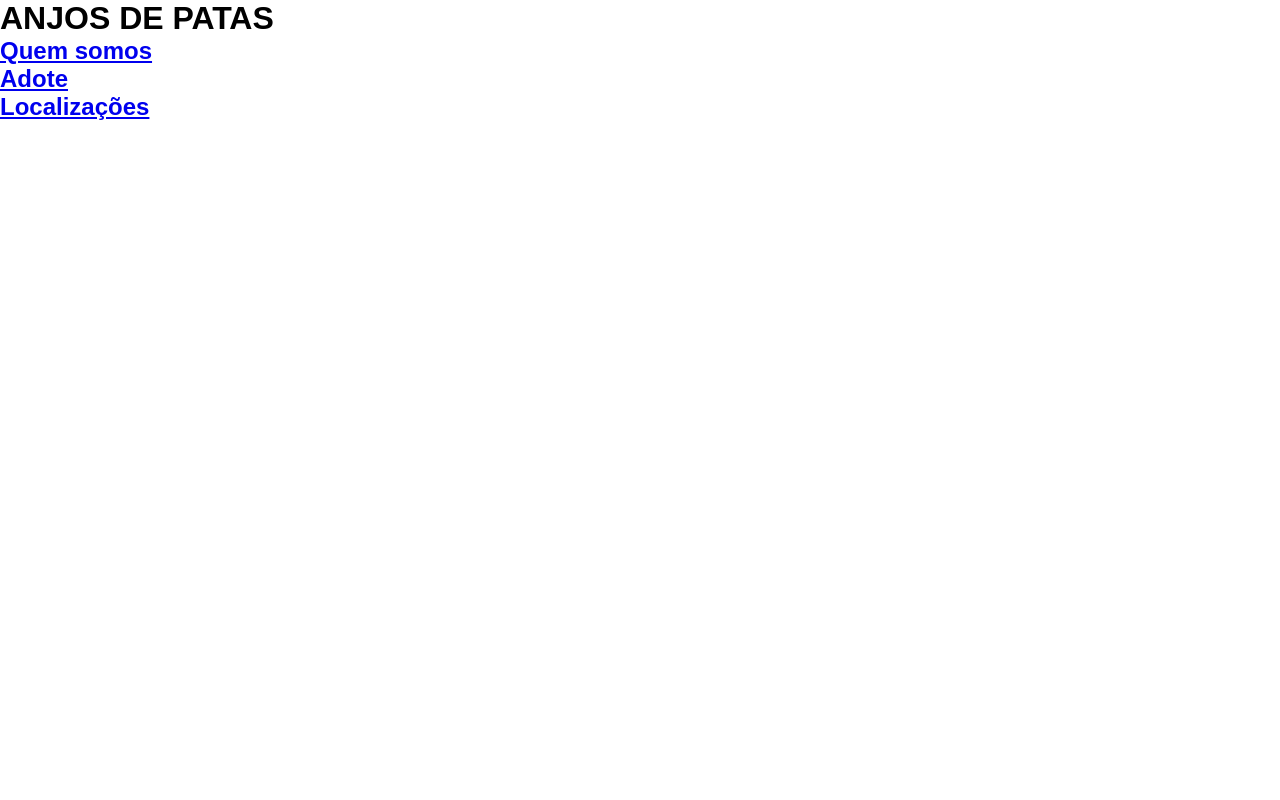
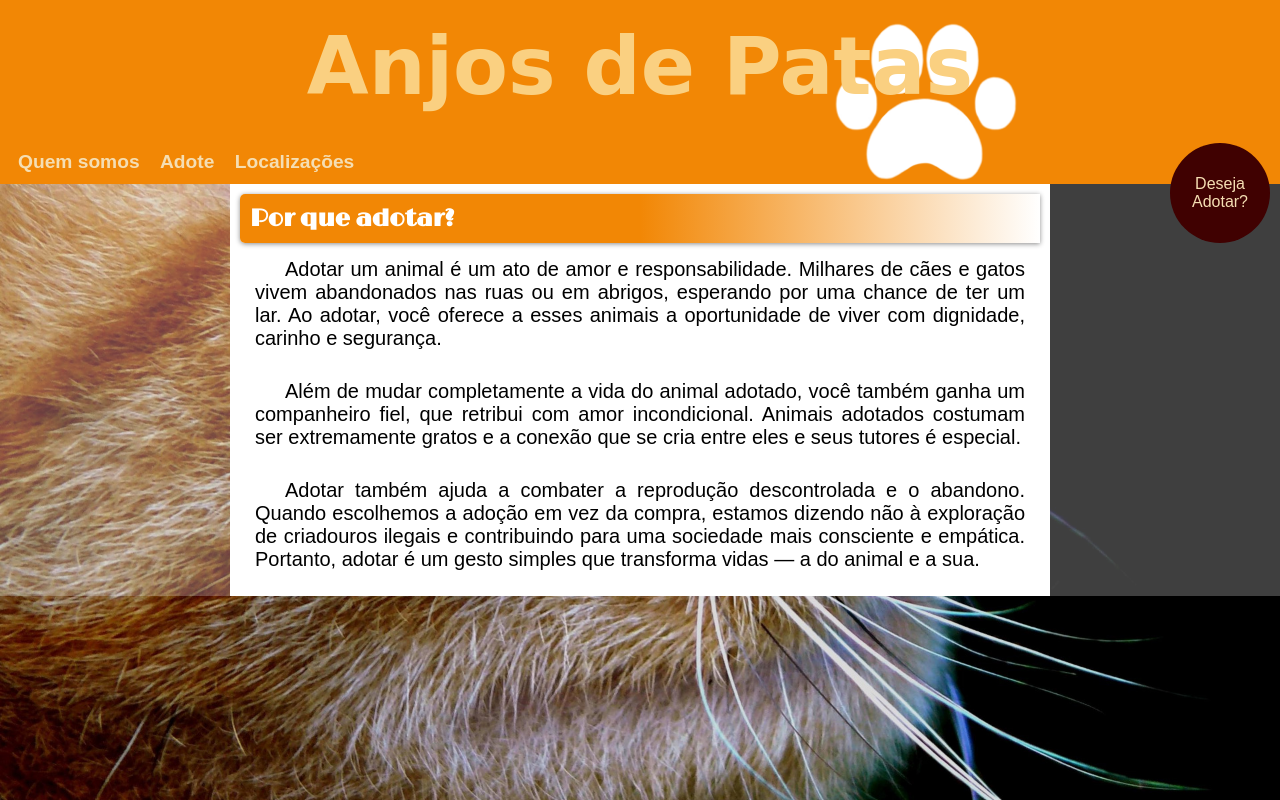
Before and after one commit to Luiswittlich/Meusprojetos, a plain HTML site: page projeto adocao/index.html in a window 1280 px wide. Drawn offline with nearby package versions, Linux system fonts and the light colour scheme; a web font is replaced by a local one.

Commit message:
projeto login

```diff
--- /dev/null
+++ b/projeto adocao/estilos/style.css
@@ -0,0 +1,121 @@
+@charset "UTF-8";
+
+@import url('https://fonts.googleapis.com/css2?family=Ms+Madi&display=swap');
+@import url('https://fonts.googleapis.com/css2?family=Limelight&display=swap');
+
+
+* {
+    margin: 0px;
+    padding: 0px;
+}
+:root {
+    --fonte1: 'Ms Madi', cursive;
+    --fonte2: 'Limelight', sans-serif;
+}
+
+body {
+    font-family: Arial, Helvetica, sans-serif;
+    background-color: #ffea5f;
+    background-image: url(/imagens/fundo-gato.jpeg);
+    background-size: cover;
+    background-attachment: fixed;
+    background-position: top left;
+
+}
+
+/*CONFIG HEADER--------------*/
+
+header {
+    background-color: #F28705;
+    background-image: url(../imagens/pata.png);
+    background-size: contain;
+    background-repeat: no-repeat;
+    background-position: 60vw 10px;
+    padding-bottom: 3px;
+    box-sizing: border-box;
+}
+
+header h1 {
+    color: rgb(250, 208, 129);
+    font-family: var(--fonte1);
+    text-align: center;
+    font-size: 5em;
+    padding: 30px;
+    padding-top: 20px;
+}
+
+nav {
+    background-color: 005C39;
+    margin-left: 10px;
+    box-sizing: border-box;
+}
+nav a {
+    display: inline-block;
+    color: wheat;
+    padding: 8px;
+    text-decoration: none;
+    font-size: 0.8em;
+    border-radius: 8px;
+    box-sizing: border-box;
+
+}
+nav a:hover {
+    background-color: #f2ab05;
+    border: 1px solid rgba(255, 255, 255, 0.493);
+    transform: translate(1px, 0px);
+    box-shadow: 5px 5px 10px rgba(0, 0, 0, 0.523);
+    transition: transform 0.7s, border 0.7s, 0.7s;
+    box-sizing: border-box;
+}
+
+a#adote {
+    display: flex;
+    justify-content: center;
+    align-items: center;
+    float: right;
+    margin-right: 10px;
+    font-size: 1em;
+    text-decoration: none;
+    text-align: center;
+    color: wheat;
+    width: 100px;
+    height: 100px;
+    border-radius: 50%;
+    background-color: #400101;
+}
+
+a#adote:hover {
+    background-color: #f2ab05;
+    border: 1px solid rgba(255, 255, 255, 0.493);
+    transform: translate(1px, 0px);
+    box-shadow: 5px 5px 10px rgba(0, 0, 0, 0.523);
+    transition: transform 0.7s, border 0.7s, 0.7s;
+}
+
+/*CONFIG MAIN -----------------------------*/
+main {
+    background-color: rgba(255, 255, 255, 0.248);
+}
+.corpo {
+    max-width: 800px;
+    margin: auto;
+    padding: 10px;
+    text-align: justify;
+    background-color: #ffffff;
+}
+
+article p{
+    text-align: justify;
+    text-indent: 30px;
+    font-size: 20px;
+    padding: 15px;
+}
+article h1 {
+    background-image: linear-gradient(to right, #F28705,#F28705, #ffffff);
+    border-top-left-radius: 5px;
+    border-bottom-left-radius: 5px;
+    padding: 10px;
+    color: white;
+    font-family: var(--fonte2);
+    box-shadow: 0px 1px 5px rgba(0, 0, 0, 0.459) ;
+}
--- a/projeto adocao/index.html
+++ b/projeto adocao/index.html
@@ -5,20 +5,31 @@
     <meta name="viewport" content="width=device-width, initial-scale=1.0">
     <link rel="shortcut icon" href="imagens/Iconka-Meow-2-Cat-sleep.ico" type="image/x-icon">
     <title>Document</title>
-    <link rel="stylesheet" href="style.css">
+    <link rel="stylesheet" href="estilos/style.css">
 </head>
 <body>
     <header>
-        <h1>ANJOS DE PATAS</h1>
+        <h1>Anjos de Patas </h1>
+        <a id="adote" href="#">Deseja Adotar?</a>
         <nav>
             <a href="#"><h2>Quem somos</h2></a>
             <a href="#"><h2>Adote</h2></a>
             <a href="#"><h2>Localizações</h2></a>
         </nav>
 
+
     </header>
     <main>
+        <article class="corpo">
+            <h1>Por que adotar?</h1>
+            <p>Adotar um animal é um ato de amor e responsabilidade. Milhares de cães e gatos vivem abandonados nas ruas ou em abrigos, esperando por uma chance de ter um lar. Ao adotar, você oferece a esses animais a oportunidade de viver com dignidade, carinho e segurança.</p>
 
+            <p>Além de mudar completamente a vida do animal adotado, você também ganha um companheiro fiel, que retribui com amor incondicional. Animais adotados costumam ser extremamente gratos e a conexão que se cria entre eles e seus tutores é especial.</p>
+
+            <p>Adotar também ajuda a combater a reprodução descontrolada e o abandono. Quando escolhemos a adoção em vez da compra, estamos dizendo não à exploração de criadouros ilegais e contribuindo para uma sociedade mais consciente e empática.
+
+            Portanto, adotar é um gesto simples que transforma vidas — a do animal e a sua.</p>
+        </article>
     </main>
 
 </body>
--- a/projeto adocao/style.css
+++ /dev/null
@@ -1,14 +0,0 @@
-@charset "UTF-8";
-
-* {
-    margin: 0px;
-    padding: 0px;
-}
-
-body {
-    font-family: Arial, Helvetica, sans-serif;
-}
-
-nav img:hover {
-    visibility: visible;
-}
--- /dev/null
+++ b/projetologin/estilos/media-query.css
@@ -0,0 +1,81 @@
+@charset "UTF-8";
+/*TODAS AS DEMAIS MEDIAS*/
+
+/*typical device breakpoints
+------------------------------
+Pequenas telas : até 600px
+Celular: de 600px até 768px
+Tablet: de 768px até 992px
+Desktop: 992px ate 1200px
+Grandes Telas: acima de 1200px
+-------------------------------
+*/
+
+@media screen and (min-width: 768px) and (max-width:992px) {
+    body {
+        background-image: linear-gradient(to bottom, purple, rgb(101, 196, 142));
+    }
+    section#login {
+        width: 80vw;
+        max-height: 400px;
+
+    }
+
+    section#login > div#img {
+        float: left;
+        width: 30%;
+        height: 100%;
+    }
+
+    section#login > div#login2 {
+        float: right;
+        width: 70%;
+        height: 100%;
+    }
+}
+
+@media screen and (min-width: 992px) and (max-width:1200px) {
+    body {
+        background-image: linear-gradient(to bottom, purple, rgb(101, 196, 142));
+    }
+    section#login {
+        width: 80vw;
+        max-height: 400px;
+
+    }
+
+    section#login > div#img {
+        float: right;
+        width: 50%;
+        height: 100%;
+    }
+
+    section#login > div#login2 {
+        float: left;
+        width: 50%;
+        height: 100%;
+    }
+}
+
+@media screen and (min-width: 1200px) {
+    body {
+        background-image: linear-gradient(to bottom, purple, rgb(101, 196, 142));
+    }
+    section#login {
+        width: 80vw;
+        max-height: 400px;
+
+    }
+
+    section#login > div#img {
+        float: right;
+        width: 60%;
+        height: 100%;
+    }
+
+    section#login > div#login2 {
+        float: left;
+        width: 40%;
+        height: 100%;
+    }
+}
--- /dev/null
+++ b/projetologin/estilos/style.css
@@ -0,0 +1,106 @@
+@charset "UTF-8";
+
+* {
+    padding: 0px;
+    margin: 0px;
+    font-family: system-ui, -apple-system, BlinkMacSystemFont, 'Segoe UI', Roboto, Oxygen, Ubuntu, Cantarell, 'Open Sans', 'Helvetica Neue', sans-serif;
+    box-sizing: border-box;
+}
+
+html, body {
+    height: 100vh;
+    width: 100vw;
+    background-color: purple;
+}
+
+main {
+    position: relative;
+    height: 100vh;
+}
+
+section#login {
+    position: absolute;
+    top: 50%;
+    left: 50%;
+    transform: translate(-50%, -50%);
+    width: 300px;
+    height: 570px;
+    border-radius: 10px;
+    background-color: rgb(255, 255, 255);
+    box-shadow: 0px 0px 10px rgba(0, 0, 0, 0.397);
+    overflow: hidden;
+}
+
+div#img {
+    display: block;
+    background: blue url(../imagens/imagem.jpg) no-repeat center center;
+    background-size: cover;
+    height: 40%;
+
+}
+
+div#login2 {
+    display: block;
+    margin: auto;
+    text-align: center;
+}
+
+div#login2 > h1 {
+    padding: 7px;
+}
+
+div#login2 > p {
+    text-align: justify;
+    font-size: 1em;
+    padding-bottom: 10px;
+    padding: 7px;
+}
+
+i {
+    display: inline-block;
+    padding: 9px;
+    width: 15%;
+    margin-bottom: 1px;
+    background-color: purple;
+    color: white;
+    border-top-left-radius: 10px;
+    border-bottom-left-radius: 10px;
+
+}
+
+input.login {
+    display: inline-block;
+    z-index: 10;
+    padding: 2px;
+    height: 42px;
+    width: 75%;
+    transform: translate(0px, -4px);
+    border: 2px solid purple;
+    border-radius: 10px;
+    margin-bottom: 1px;
+    padding-right: 12px;
+    font-size: 1.2em;
+}
+#entrar {
+    width: 90%;
+    padding: 10px;
+    border-radius: 10px;
+    margin-bottom: 5px;
+    background-color: rgb(101, 196, 142);
+    color: white;
+}
+
+input#entrar:hover {
+    background-color: rgb(78, 148, 108);
+}
+
+.esqueci {
+    width: 90%;
+    height: 42px;
+    border-radius: 10px;
+    margin-bottom: 5px;
+}
+
+input.esqueci:hover {
+    background-color: rgb(101, 196, 142);
+}
```
Also changed, not shown: projetologin/index.html (added, +37 -0 lines), projeto adocao/imagens/fundo-gato.jpeg (added), projeto adocao/imagens/pata.png (added), projetologin/imagens/imagem.jpg (added).
